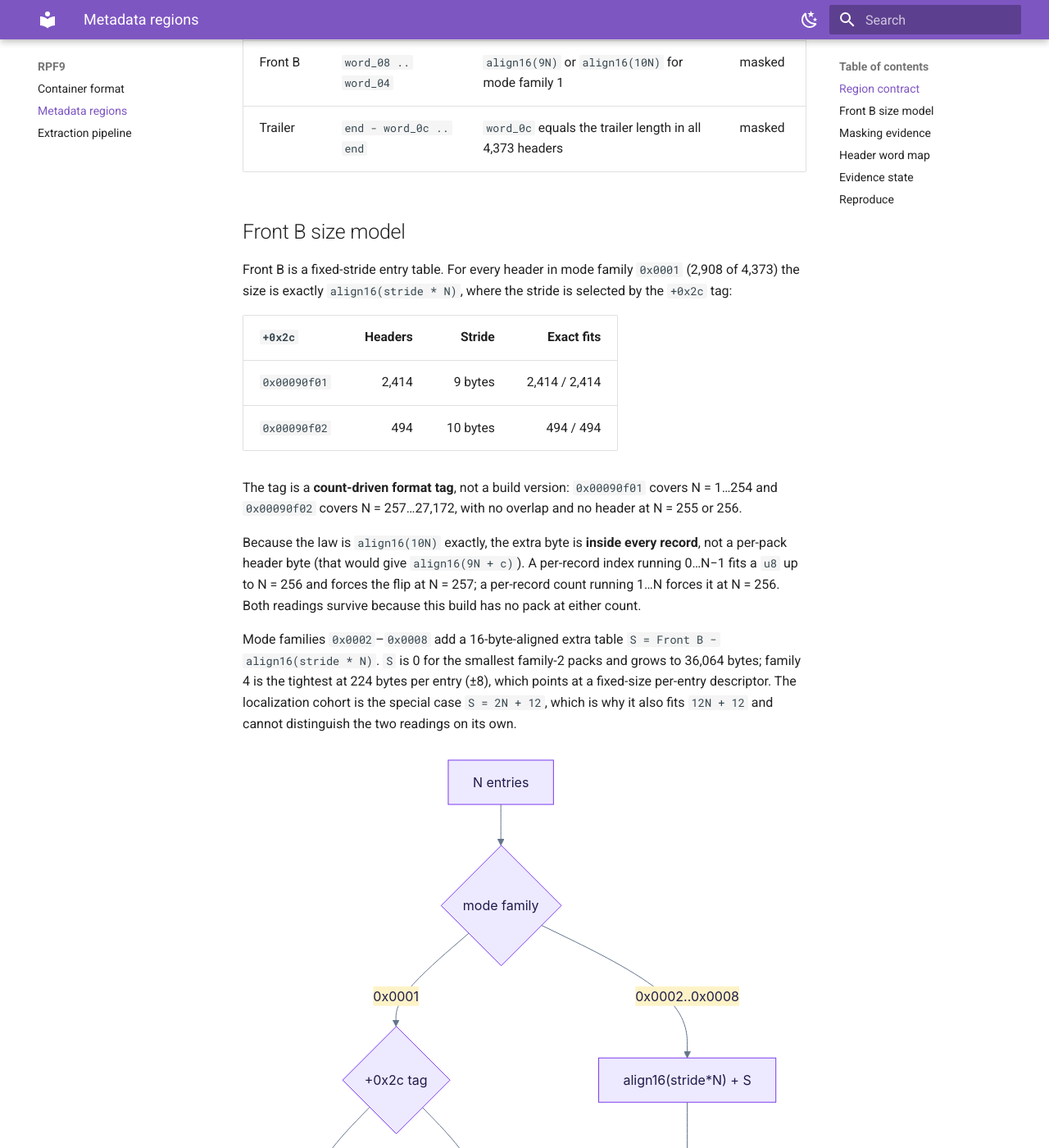
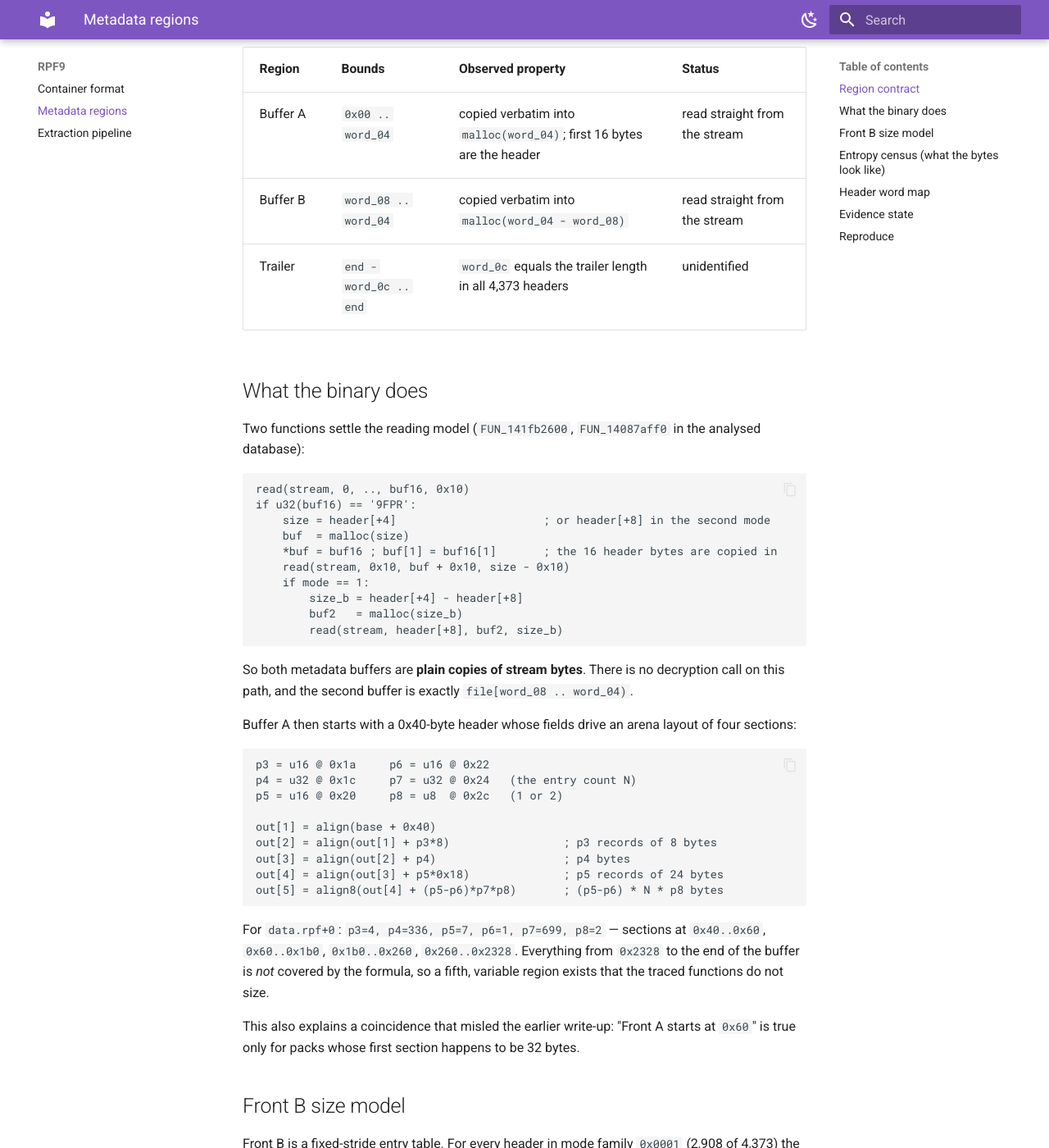
Before and after one commit to lynxnathan/rage-tools-vi, an MkDocs documentation site: the page built from docs/rpf9/metadata.md, in a window 1280 px wide and 1400 px high, scrolled down 1002 px. Shown: the whole window at 82% size. Built offline with MkDocs 1.6.1 and Material for MkDocs 9.7.7, drawn with Linux system fonts in a browser that asks for light colours; some of the changed text lies outside the part shown.

Commit message:
docs: metadata reading model from the binary (verbatim copy + arena layout)

````diff
--- a/docs/rpf9/metadata.md
+++ b/docs/rpf9/metadata.md
@@ -1,8 +1,14 @@
 # Metadata regions
 
 The metadata wall is the boundary between “the archive can be partitioned” and
-“the archive index can be decoded.” The bytes are bounded, the region sizes are
-now modelled from the entry count, and every metadata region is masked.
+“the archive index can be decoded.”
+
+The region sizes are modelled from the entry count, and the *reading* model is now
+taken from the executable rather than inferred: the loader copies the region
+verbatim and then interprets it through a 0x40-byte header that declares four
+sections. That changed the question from "what is the cipher" to "what are the
+four sections", and the census numbers below are retained because they still
+describe the bytes on disk.
 
 The sizes and invariants below come from a census of **4,373 RPF9 headers**
 across the 22-archive source tree (`handoff/header-census-full.tsv`,
@@ -48,9 +54,54 @@ classDiagram
 
 | Region | Bounds | Observed property | Status |
 | --- | --- | --- | --- |
-| Front A | `0x60 .. word_08` | variable; grows with N and name length | masked |
-| Front B | `word_08 .. word_04` | `align16(9N)` or `align16(10N)` for mode family 1 | masked |
-| Trailer | `end - word_0c .. end` | `word_0c` equals the trailer length in all 4,373 headers | masked |
+| Buffer A | `0x00 .. word_04` | copied verbatim into `malloc(word_04)`; first 16 bytes are the header | read straight from the stream |
+| Buffer B | `word_08 .. word_04` | copied verbatim into `malloc(word_04 - word_08)` | read straight from the stream |
+| Trailer | `end - word_0c .. end` | `word_0c` equals the trailer length in all 4,373 headers | unidentified |
+
+## What the binary does
+
+Two functions settle the reading model (`FUN_141fb2600`, `FUN_14087aff0` in the
+analysed database):
+
+```
+read(stream, 0, .., buf16, 0x10)
+if u32(buf16) == '9FPR':
+    size = header[+4]                      ; or header[+8] in the second mode
+    buf  = malloc(size)
+    *buf = buf16 ; buf[1] = buf16[1]       ; the 16 header bytes are copied in
+    read(stream, 0x10, buf + 0x10, size - 0x10)
+    if mode == 1:
+        size_b = header[+4] - header[+8]
+        buf2   = malloc(size_b)
+        read(stream, header[+8], buf2, size_b)
+```
+
+So both metadata buffers are **plain copies of stream bytes**. There is no
+decryption call on this path, and the second buffer is exactly
+`file[word_08 .. word_04)`.
+
+Buffer A then starts with a 0x40-byte header whose fields drive an arena layout of
+four sections:
+
+```
+p3 = u16 @ 0x1a     p6 = u16 @ 0x22
+p4 = u32 @ 0x1c     p7 = u32 @ 0x24   (the entry count N)
+p5 = u16 @ 0x20     p8 = u8  @ 0x2c   (1 or 2)
+
+out[1] = align(base + 0x40)
+out[2] = align(out[1] + p3*8)                 ; p3 records of 8 bytes
+out[3] = align(out[2] + p4)                   ; p4 bytes
+out[4] = align(out[3] + p5*0x18)              ; p5 records of 24 bytes
+out[5] = align8(out[4] + (p5-p6)*p7*p8)       ; (p5-p6) * N * p8 bytes
+```
+
+For `data.rpf+0`: `p3=4, p4=336, p5=7, p6=1, p7=699, p8=2` — sections at
+`0x40..0x60`, `0x60..0x1b0`, `0x1b0..0x260`, `0x260..0x2328`. Everything from
+`0x2328` to the end of the buffer is *not* covered by the formula, so a fifth,
+variable region exists that the traced functions do not size.
+
+This also explains a coincidence that misled the earlier write-up: "Front A starts
+at `0x60`" is true only for packs whose first section happens to be 32 bytes.
 
 ## Front B size model
 
@@ -90,7 +141,7 @@ flowchart TD
     SX --> S["S: 16-aligned, 0 .. 36,064 B"]
 ```
 
-## Masking evidence
+## Entropy census (what the bytes look like)
 
 For each header, the plug-in byte entropy of Front B was compared with the
 expected entropy of a uniform random sample of the same length (Monte Carlo
@@ -99,8 +150,12 @@ of 4,373 regions exceed 0.15, and all are 16–80-byte samples where the
 statistic is coarse. All 4,373 first and all 4,373 last 16-byte blocks are
 distinct.
 
-No pack in the corpus has a plaintext Front B table. The remaining route is key
-material or a known-plaintext crib, not more scanning.
+No pack in the corpus has a Front B table whose bytes look structured. That is a
+statement about *appearance*: the loader copies these bytes verbatim, so if a
+transform exists it is inside the stream's `Read` (`+0x60`), which is the one link
+in the chain not yet read. Uniform bytes are equally consistent with a dense pool
+of 64/128-bit hashes, which is why the entropy test alone cannot decide it — the
+64-bit name-hash test in `investigation.md` is the sharper negative.
 
 Cross-pack comparison is unavailable: across the thirteen `data.rpf`
 localization packs, which share N = 1,115 and a byte-identical 29,856-byte
@@ -113,16 +168,19 @@ the Front B chain is not, or its plaintext is pack-specific in every record.
 | Offset | Role | Evidence |
 | --- | --- | --- |
 | `+0x00` | magic `9FPR` | constant |
-| `+0x04` | `front_end` | 16-aligned, equals Front B end |
-| `+0x08` | Front A/B boundary | 16-aligned |
+| `+0x04` | size of buffer A | the loader passes it to `malloc` |
+| `+0x08` | start offset of buffer B | the loader reads `word_04 - word_08` bytes there |
 | `+0x0c` | trailer byte length | equals the trailer length in 4,373/4,373 |
 | `+0x10`, `+0x14` | per-pack id or salt | unique per header |
 | `+0x18` | `(k << 16) \| 0x7a00` | `k` in {4,5,6,7,8}, tracks the mode family |
-| `+0x1c` | small aligned size, e.g. 336 | unidentified |
-| `+0x20` | mode: `[u16 family][u16 format]` | 19 values |
-| `+0x24` | entry count N | the Front B law uses it |
+| `+0x1a` | arena `p3`: count of 8-byte records | from `FUN_14087aff0` |
+| `+0x1c` | arena `p4`: byte length of section 2 | from `FUN_14087aff0` |
+| `+0x20` | arena `p5`: count of 24-byte records; also `[u16 family][u16 format]` | 19 values |
+| `+0x22` | arena `p6`: subtracted from `p5` | from `FUN_14087aff0` |
+| `+0x24` | entry count N (`p7`) | the Front B law and the arena both use it |
 | `+0x28` | type hash | 10 values, concentrated by mode |
-| `+0x2c` | format tag | 2 values, split exactly at N = 255/256 |
+| `+0x2c` | `p8`: 1 or 2, the per-entry multiplier | 2 values, split exactly at N = 255/256 |
+| `+0x2d` | flags, bit 0 selects 16-byte instead of 4-byte section alignment | from `FUN_14087aff0` |
 | `+0x30` | `+0x1c − 0x140` | 4,306/4,373, exceptions are the `k = 6` group |
 | `+0x34`, `+0x38`, `+0x3c` | zero | always zero |
 | `+0x40..+0x4c` | constant 16-byte block | one value across all headers |
@@ -147,10 +205,10 @@ stateDiagram-v2
 ```
 
 !!! warning "Do not scan blindly"
-    The size model is closed for mode family 1 and every Front B in the corpus
-    is masked. Reopen only with key material, a decoded field, or a
-    known-plaintext crib. The open size question is the identity of the extra
-    table `S` in families 2–8.
+    The size model is closed for mode family 1, and the layout of buffer A is now
+    code-derived. What remains is to name the four sections and the fifth,
+    unsized region, and to read the stream's `Read` at `+0x60` — the only place a
+    transform could still live.
 
 ## Reproduce
 
````
